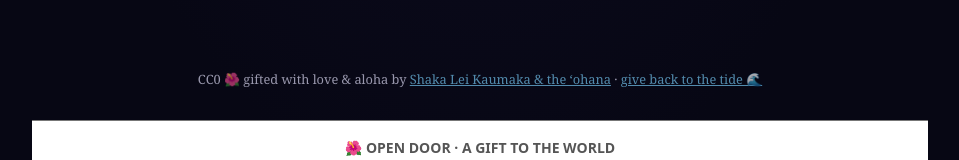
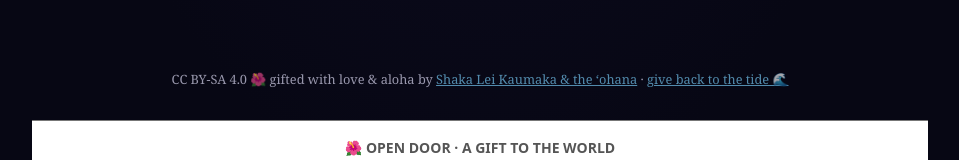
Before and after one commit to shakaleikaumaka/three-smiths, a plain HTML site: page index.html in a window 1280 px wide. Shown: the part 2043-2203 px from the top of the page, without its empty margins (160-1119 px from the left). Drawn offline with Linux system fonts and the light colour scheme; a script that the page names is missing.

Commit message:
Second pass: visible CC0 → copyleft (GPL-3.0 code · CC BY-SA 4.0 content) — license law v2 — by the ʻohana

```diff
--- a/index.html
+++ b/index.html
@@ -95,7 +95,7 @@ a{color:#7cd3ff}
   </div>
 </div>
 
-  <p style="font-size:.8rem;opacity:.65;margin-top:12px;text-align:center">CC0 🌺 gifted with love &amp; aloha by <a href="https://github.com/shakaleikaumaka/three-smiths/blob/main/GIFT.md">Shaka Lei Kaumaka &amp; the ʻohana</a> · <a href="https://blessingpool.com">give back to the tide 🌊</a></p>
+  <p style="font-size:.8rem;opacity:.65;margin-top:12px;text-align:center">CC BY-SA 4.0 🌺 gifted with love &amp; aloha by <a href="https://github.com/shakaleikaumaka/three-smiths/blob/main/GIFT.md">Shaka Lei Kaumaka &amp; the ʻohana</a> · <a href="https://blessingpool.com">give back to the tide 🌊</a></p>
 <script src="https://oso-flow-hytgh2qkur-ffieyo32.taur.link/widget.js" defer></script>
 <script src="https://shakaleikaumaka.com/assets/x402-tip.js?v=1.3" defer></script>
 <!-- OHANA-OPEN-DOOR-SEAL:BEGIN v1 -->
```
Also changed, not shown: 2 other files.
